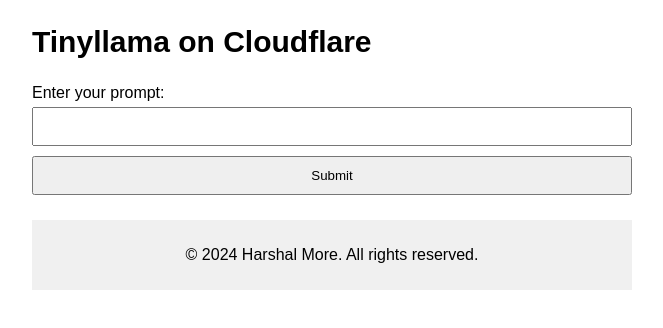
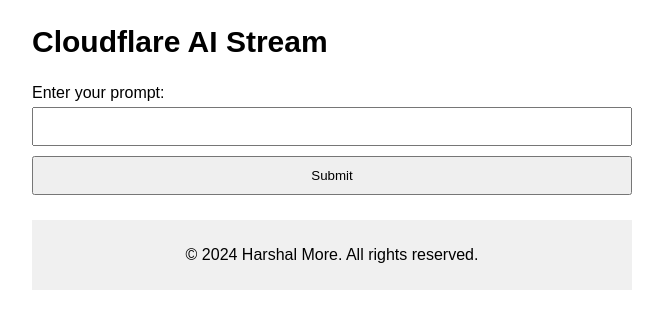
Before and after one commit to harshalmore31/Serverless_AI, a plain HTML site: page index.html in a window 1280 px wide. Shown: the whole page, without its empty margins (308-971 px from the left). Drawn offline with Linux system fonts and the light colour scheme.

Commit message:
Update index.html

```diff
--- a/index.html
+++ b/index.html
@@ -3,12 +3,12 @@
 <head>
     <meta charset="UTF-8">
     <meta name="viewport" content="width=device-width, initial-scale=1.0">
-    <title>Cloudflare AI Integration</title>
+    <title>Cloudflare AI Stream</title>
     <link rel="stylesheet" href="style.css">
 </head>
 <body>
     <div class="container">
-        <h2>Tinyllama on Cloudflare</h2>
+        <h2>Cloudflare AI Stream</h2>
         <form id="apiForm">
             <label for="prompt">Enter your prompt:</label>
             <input type="text" id="prompt" name="prompt" required>
```
